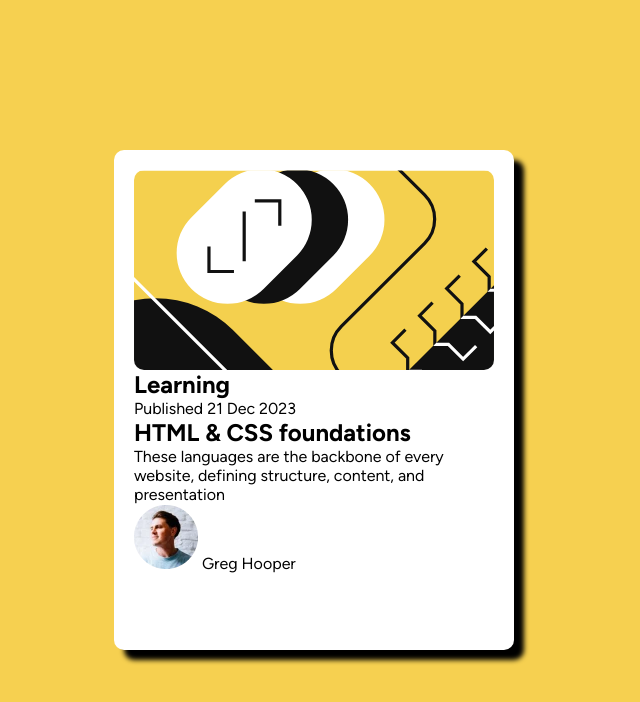
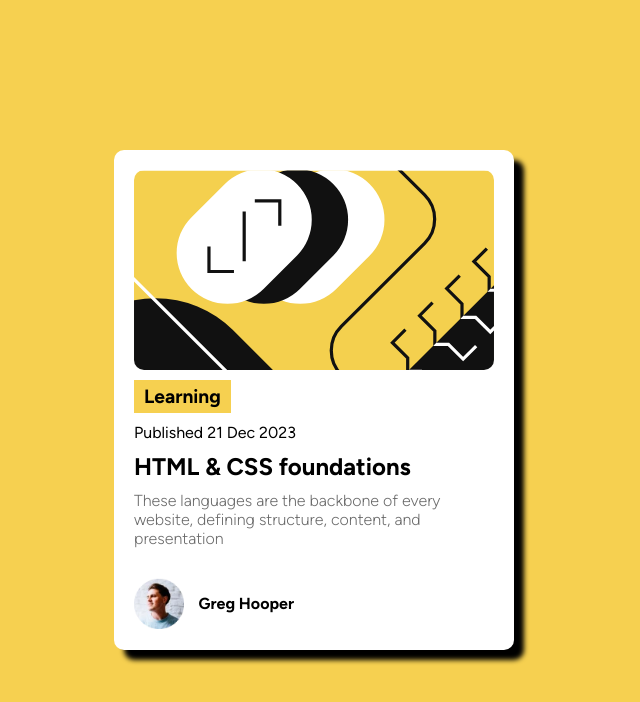
Before and after one commit to Eddiens7/Blog-preview-card, a plain HTML site: page index.html in a window 1280 px wide. Shown: the whole page, without its empty margins (326-966 px from the left). Drawn offline with Linux system fonts and the light colour scheme.

Commit message:
Project finished

```diff
--- a/index.html
+++ b/index.html
@@ -13,13 +13,14 @@
         </section>
         <section class="content">
             <h2>Learning</h2>
-            <p>Published 21 Dec 2023</p>
+            <div class="date">Published 21 Dec 2023</div>
 
             <h1>HTML & CSS foundations</h1>
             <p>These languages are the backbone of every website, defining structure, content, and presentation</p>
 
             <div class="author">
-                <span> <img src="assets/images/image-avatar.webp" alt=""> Greg Hooper</span>
+                <img src="assets/images/image-avatar.webp" alt="">
+                <span>Greg Hooper</span>
             </div>
         </section>
     </main>
--- a/style.css
+++ b/style.css
@@ -34,4 +34,50 @@ main{
     border-radius: 10px;
 }
 
-.content
+.content{
+    padding: 10px 0;
+}
+
+.content h2{
+    background-color: #F6D050;
+    display: inline-block;
+    padding: 5px 10px;
+    font-size: 1.2em;
+}
+
+.date{
+    color: black;
+    font-weight: normal;
+    padding: 10px 0;
+}
+
+.content h1{
+    cursor: pointer;
+}
+
+.content h1:active{
+    color: #F5CB53;
+    text-shadow: 1px 1px 1px rgba(0, 0, 0, 0.7);
+}
+
+.content p{
+    padding: 10px 0;
+    color: hsl(0, 0%, 42%);
+    font-weight: 300;
+}
+
+.author{
+    display: flex;
+    align-items: center;
+    justify-content: space-between;
+    width: 160px;
+    margin-top: 20px;
+}
+
+.author img{
+    width: 50px;
+}
+
+.author span{
+    font-weight: bold;
+}
```
